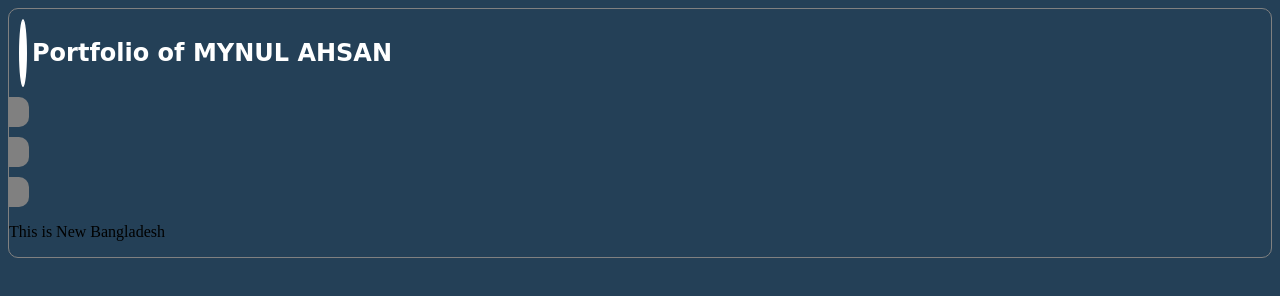
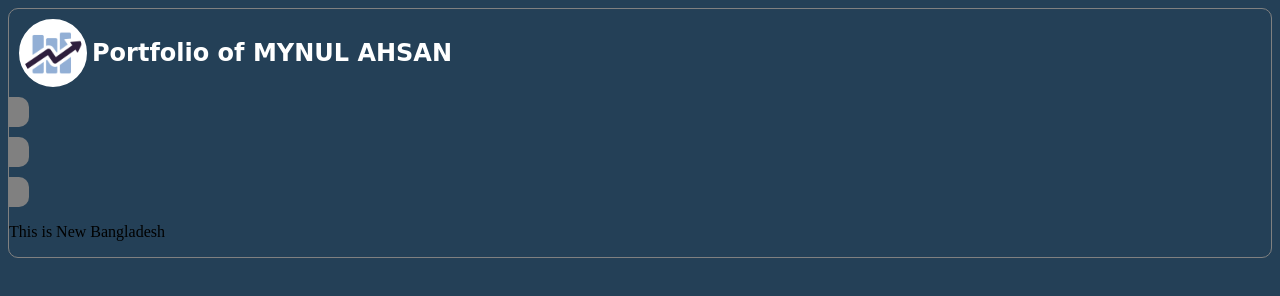
Before and after one commit to Mynul01/New-Assignment-3, a plain HTML site: page index.html in a window 1280 px wide. Drawn offline with Linux system fonts and the light colour scheme; the site is published under a folder, as on GitHub Pages, so addresses that start at the root find nothing.

Commit message:
2nd commit

```diff
--- a/index.html
+++ b/index.html
@@ -10,7 +10,7 @@
 <body>
     <div>
         <div class="logo-div">
-            <img class="logo" src="/Elements/pngegg (3).png" alt="">
+            <img class="logo" src="Elements/pngegg (3).png" alt="">
             <h2 class="logo-title">Portfolio of MYNUL AHSAN</h>
         </div>
         <!-- nevigation -->
```
